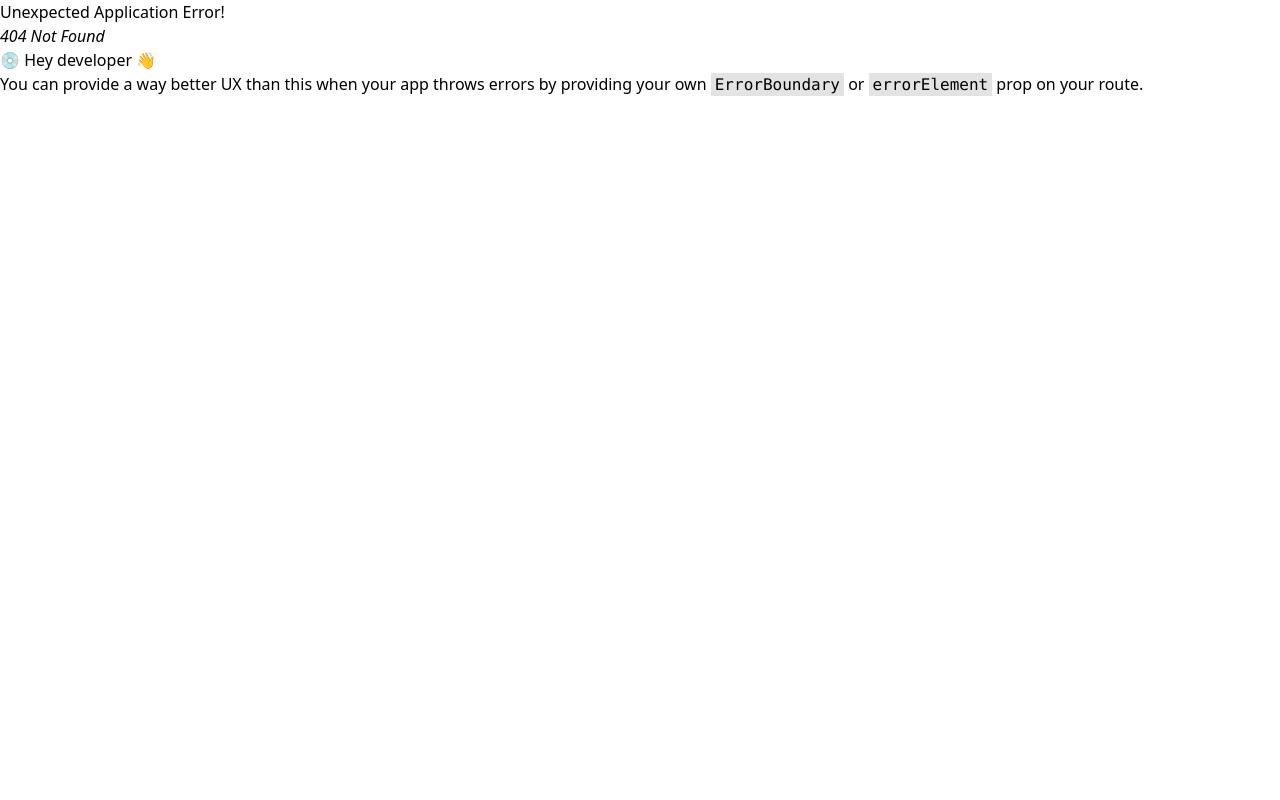
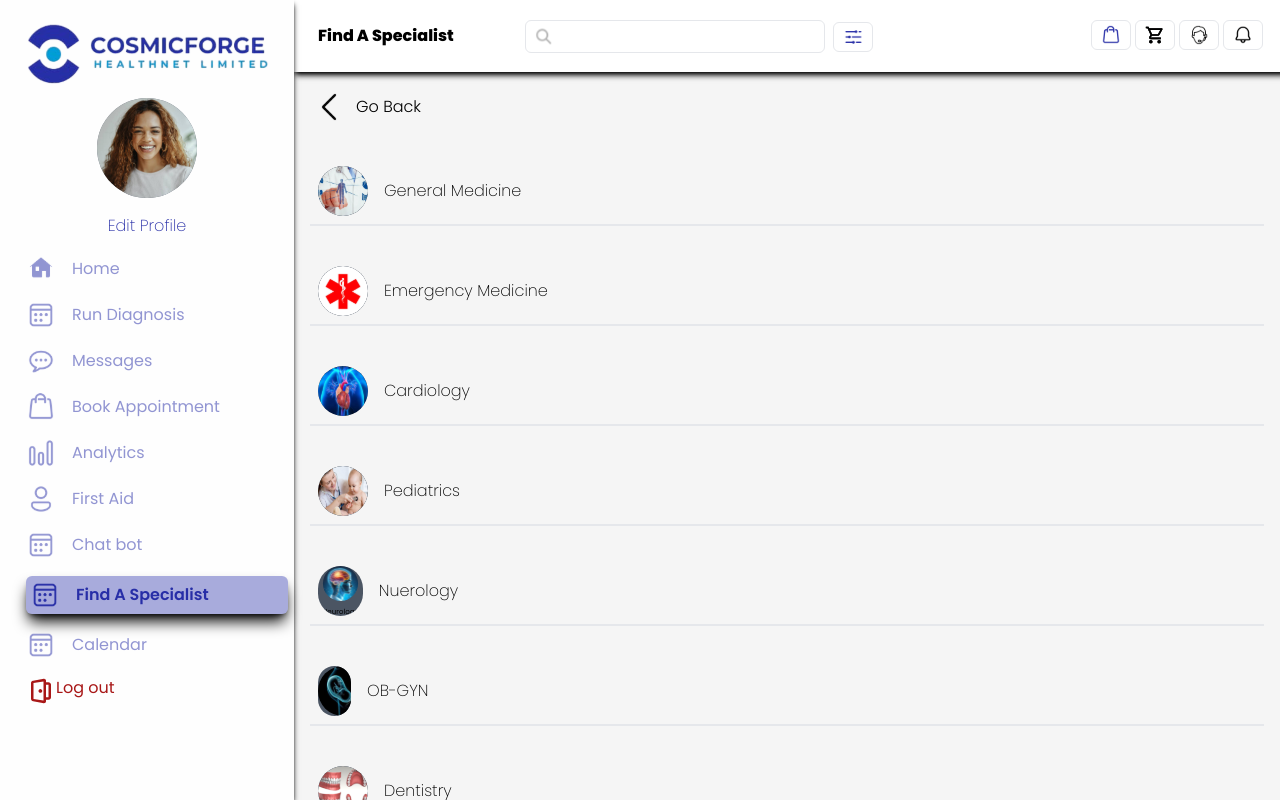
Before and after one commit to Intellidevelopers/cosmicforge-frontend, a React (Vite) app: page /find-a-specialist in a window 1280 px wide. Before the commit this address had no page. Built offline with nearby package versions, Linux system fonts and the light colour scheme.

Commit message:
update on find a specialist

```diff
--- /dev/null
+++ b/src/main/home/component/FindASpecialistBody.tsx
@@ -0,0 +1,166 @@
+import { useNavigate } from "react-router-dom";
+import HomeNavBar from "./HomeNavBar";
+import FindASpecialistCard from "./FindASpecialistCard";
+import { SpecialistCardProps } from "./SpecialistCard";
+import genMedIcon from "../../../assets/background/specialist-general-med-image.svg";
+import emgMedIcon from "../../../assets/images/find-speccialist-emergency-med-image.svg";
+import cardioIcon from "../../../assets/images/cosmic-specialist-cardiology-image.svg";
+import pediatricsIcon from "../../../assets/images/comsic-speciallist-pediatrics-image.svg";
+import neuorologyIcon from "../../../assets/images/cosmic-specialist-nuerology-image.svg";
+import OBGIcon from "../../../assets/images/cosmic-specialist-og.svg";
+import dentIcon from "../../../assets/images/cosmic-specialist-dentistry-image.svg";
+import otolynIcon from "../../../assets/images/comsic-specialist-otolyryngology.svg";
+import psyIcon from "../../../assets/images/cosmic-specialist-psychiatry.svg";
+import radiologyIcon from "../../../assets/images/cosmic-specialist-radiology.svg";
+import dermaIcon from "../../../assets/images/cosmic-specialist-dermatology.svg";
+import pathIcon from "../../../assets/images/cosmic-specialist-pathology.svg";
+import oncologyIcon from "../../../assets/images/cosmic-specialist-oncology.svg";
+import opthaIcon from "../../../assets/images/cosmic-specialist-opthamology.svg";
+import urologyIcon from "../../../assets/images/cosmic-specialist-urology.svg";
+import phyTherapyIcon from "../../../assets/images/cosmic-specialist-physicaltheraphy.svg";
+import rheumatoidIcon from "../../../assets/images/cosmic-specialist-rheumatology.svg";
+import gastroEnIcon from "../../../assets/images/cosmic-specialist-gastro-enterology.svg";
+import orthopedIcon from "../../../assets/images/cosmic-specialist-orthopedics.svg";
+import neonateIcon from "../../../assets/images/cosmic-specialist-neonatology.svg";
+import nephroIcon from "../../../assets/images/cosmic-specialist-nephrology.svg";
+import pulmoIcon from "../../../assets/images/cosmic-specialist-pulmonology.svg";
+import genoIcon from "../../../assets/images/cosmic-specialist-geonomics.svg";
+import hematologyIcon from "../../../assets/images/cosmic-specialist-hematology.svg";
+import backNavigitionIcon from "../../../assets/icons/cosmic-navigate-back.svg";
+
+const FindASpecialistBody = () => {
+  const specialCards: SpecialistCardProps[] = [
+    {
+      title: "General Medicine",
+      icon: genMedIcon
+    },
+    {
+      title: "Emergency Medicine",
+      icon: emgMedIcon
+    },
+    {
+      title: "Cardiology",
+      icon: cardioIcon
+    },
+    {
+      title: "Pediatrics",
+      icon: pediatricsIcon
+    },
+    {
+      title: "Nuerology",
+      icon: neuorologyIcon
+    },
+    {
+      title: "OB-GYN",
+      icon: OBGIcon
+    },
+    {
+      title: "Dentistry",
+      icon: dentIcon
+    },
+    {
+      title: "Otolarygngo logy",
+      icon: otolynIcon
+    },
+    {
+      title: "Pschiatry",
+      icon: psyIcon
+    },
+    {
+      title: "Radiology",
+      icon: radiologyIcon
+    },
+    {
+      title: "Dermatology",
+      icon: dermaIcon
+    },
+    {
+      title: "Pathology",
+      icon: pathIcon
+    },
+
+    {
+      title: "Oncology",
+      icon: oncologyIcon
+    },
+    {
+      title: "Ophthalmology",
+      icon: opthaIcon
+    },
+    {
+      title: "Urology",
+      icon: urologyIcon
+    },
+    {
+      title: "Physical Therapy",
+      icon: phyTherapyIcon
+    },
+    {
+      title: "Rheumatology",
+      icon: rheumatoidIcon
+    },
+    {
+      title: "Grastro Enterology",
+      icon: gastroEnIcon
+    },
+    {
+      title: "Orthopedics",
+      icon: orthopedIcon
+    },
+    {
+      title: "Neonatology",
+      icon: neonateIcon
+    },
+    {
+      title: "Nephrology",
+      icon: nephroIcon
+    },
+    {
+      title: "Pulmonology",
+      icon: pulmoIcon
+    },
+    {
+      title: "Geonomics",
+      icon: genoIcon
+    },
+    {
+      title: "Hematology",
+      icon: hematologyIcon
+    }
+  ];
+  const navigate = useNavigate();
+  return (
+    <div className=" w-full  relative  h-dvh overflow-x-hidden    overflow-y-auto flex flex-col cursor-default">
+      <HomeNavBar title="Find A Specialist" />
+      <div className=" md:ps-[294px]     ">
+        <div className="w-full m-5 flex place-items-center gap-3"  onClick={() => {
+              navigate(-1);
+            }}>
+          <img src={backNavigitionIcon}  onClick={() => {
+              navigate(-1);
+            }} />
+          <p
+            className="font-light "
+            onClick={() => {
+              navigate(-1);
+            }}
+          >
+            Go Back
+          </p>
+        </div>
+
+        <div className="w-full">
+          {specialCards.map((item: SpecialistCardProps, index) =>
+            <FindASpecialistCard
+              key={index}
+              icon={item.icon}
+              title={item.title}
+            />
+          )}
+        </div>
+      </div>
+    </div>
+  );
+};
+
+export default FindASpecialistBody;
--- /dev/null
+++ b/src/main/home/component/FindASpecialistCard.tsx
@@ -0,0 +1,16 @@
+
+import { SpecialistCardProps } from "./SpecialistCard";
+const FindASpecialistCard = ({title,icon}:SpecialistCardProps) => {
+
+    return (
+        <div className="w-full p-4">
+            <div className="m-2 w-full  flex place-items-center gap-4">
+            <img src={icon} className="object-center bg-gray-600 object-cover  h-[50px] rounded-full" />
+            <p className='w-fit font-extralight'>{title}</p>
+        </div>
+            <p className="h-[2px] border"></p>
+        </div>
+    )
+}
+
+export default FindASpecialistCard
--- a/src/main/home/component/HomeBody.tsx
+++ b/src/main/home/component/HomeBody.tsx
@@ -30,9 +30,11 @@ import arrowIcon from "../../../assets/icons/cosmic-arrow.svg";
 import WellnessProductCard, { WellnessProductCardProps } from "./WellnessProductCard";
 
 import tempProductImage from '../../../assets/images/cosmic-wellness-product-temp.svg'
+import  { useRef } from "react";
+import useSetScrollbar from "../hook/useSetUpScrollbar";
 
 const HomeBody = () => {
-  const specialCards: SpecialistCardProps[] = [
+ const specialCards: SpecialistCardProps[] = [
     {
       title: "General Medicine",
       icon: genMedIcon
@@ -182,9 +184,16 @@ const wellnessProducts:WellnessProductCardProps[] = [
 
   }
 ]
+
+
+const wellnessScrollContainerRef = useRef(null)
+
+
+
+const {scrollWellnessProductCardRight,scrollWellnessProductCardLeft} = useSetScrollbar()
   return (
     <div className=" w-full  relative  h-dvh overflow-x-hidden    overflow-y-auto flex flex-col">
-      <HomeNavBar />
+      <HomeNavBar title="Home"  />
       <div className=" md:ps-[294px]   ">
         <div className="w-full flex flex-wrap p-10 justify-center gap-5">
           <img
@@ -223,11 +232,15 @@ const wellnessProducts:WellnessProductCardProps[] = [
                 <p className="font-bold min-w-fit">Wellness Product</p>
                 <p className="font-extralight min-w-fit text-cosmic-color-lightBlue">see more</p>
                 <div className="w-[74%] m-2 relative flex justify-end place-content-center gap-5">
-                    <img src={arrowIcon} alt="scroll left"/>
-                    <img src={arrowIcon} className="rotate-[-180deg]" alt="scroll left"/>
+                    <img src={arrowIcon} alt="scroll left" onClick={()=>{
+                      scrollWellnessProductCardRight(wellnessScrollContainerRef)
+                    }}/>
+                    <img src={arrowIcon} className="rotate-[-180deg]" alt="scroll left" onClick={()=>{
+                      scrollWellnessProductCardLeft(wellnessScrollContainerRef)
+                    }}/>
                 </div>
             </div>
-            <div className="cursor-default font-medium  space-x-3  w-[92%] inline-flex  overflow-x-auto" style={{scrollbarWidth:'none'}}>
+            <div ref={wellnessScrollContainerRef} className="cursor-default font-medium  space-x-3  w-[92%] inline-flex  overflow-x-auto" style={{scrollbarWidth:'none'}}>
 
             {
 
--- a/src/main/home/component/HomeNavBar.tsx
+++ b/src/main/home/component/HomeNavBar.tsx
@@ -6,15 +6,17 @@ import cartIcon from '../../../assets/icons/home/cosmic-home-cart.svg'
 import botChatIcon from '../../../assets/icons/home/cosmic-home-bot-chat.svg'
 import notificationIcon from '../../../assets/icons/home/cosmic-home-notification.svg'
 
+  interface NavBarProps {
+    title:string
+  }
 
-
-const HomeNavBar = () => {
+const HomeNavBar = ({title}:NavBarProps) => {
 
     return  (
 
         <div className="md:ms-[294px] bg-white w-full h-fit  p-5  sticky top-0  shadow-md shadow-black z-[200px]">
           <div className="md:w-[85%]  w-full flex  flex-wrap relative   ">
-            <p className="font-extrabold p-1">Home</p>
+            <p className="font-extrabold p-1">{title ?? 'Home'}</p>
             <div className=" absolute left-[20%]   flex flex-wrap justify-end  place-items-center gap-2 ">
 
             <div className="font-extralight border p-[3px] md:w-[300px] rounded-md flex ">
--- a/src/main/home/component/HomeSideBar.ls.tsx
+++ b/src/main/home/component/HomeSideBar.ls.tsx
@@ -8,10 +8,11 @@ import analyticsIcon from "../../../assets/icons/home/cosmic-home-analytics.svg"
 import firstAidIcon from "../../../assets/icons/cosmic-profile.svg";
 import logOutIcon from "../../../assets/icons/cosmic-logout.svg";
 import useGetActiveRoute from "../hook/useGetActiveRoute";
+import { useNavigate } from "react-router-dom";
 
 const HomeSideBar = () => {
   const {activeRoutePath,setActiveRoutePath} = useGetActiveRoute()
-
+const navigate = useNavigate()
 
   return (
     <div className="  w-[294px] h-full bg-home-slidder-color shadow-md shadow-black absolute left-0  p-4 z-50 hidden md:flex cursor-default">
@@ -39,7 +40,8 @@ const HomeSideBar = () => {
                 isFindASpecialistActive:false,
                 isCalenderActive:false
               })
-            }}>
+              navigate('/home')
+            }}   >
               <img alt="home" src={homeIcon} />
               <p className="">Home</p>
             </div>
@@ -165,6 +167,7 @@ const HomeSideBar = () => {
                 isFindASpecialistActive:true,
                 isCalenderActive:false
               })
+              navigate('find-a-specialist')
             }}>
               <img alt="home" src={calenderIcon} />
               <p>Find A Specialist</p>
--- a/src/main/home/component/WellnessProductCard.tsx
+++ b/src/main/home/component/WellnessProductCard.tsx
@@ -19,8 +19,7 @@ const WellnessProductCard = ( {
 
 
     return (
-        <div className="m-2 bg-white  min-w-[300px] h-[320px] flex justify-center p-4 ">
-
+        <div  className="m-2 bg-white  min-w-[300px] h-[320px] flex justify-center p-4 ">
         <div className="relative">
          <img className="min-h-[180px] max-h-[180px]"  src={productImage ?? '/'} />
          <div className="mt-1">
--- a/src/main/home/hook/useGetActiveRoute.tsx
+++ b/src/main/home/hook/useGetActiveRoute.tsx
@@ -1,4 +1,4 @@
-import { useState } from "react";
+import { useEffect, useState } from "react";
 import { useLocation } from "react-router-dom";
 
 export enum ActiveRoutePath {
@@ -28,6 +28,8 @@ const useGetActiveRoute = () => {
   const routePath = useLocation();
   const path = routePath.pathname.split("/")[1];
 
+
+
   const [activeRoutePath, setActiveRoutePath] = useState<
     ActiveRoutePathProps
   >(() => {
@@ -47,6 +49,20 @@ const useGetActiveRoute = () => {
         };
       }
 
+      case ActiveRoutePath["find-a-specialist"]: {
+        return {
+          isHomeActive: false,
+          isRunDiagnosisActive:false,
+          isMessageActive: false,
+          isBookAppoinmentActive:false,
+          isAnalyticsActive: false,
+          isFirstAidActive: false,
+          isChatBotActive: false,
+          isFindASpecialistActive:true,
+          isCalenderActive:false
+        };
+      }
+
       default:  return {
         isHomeActive: true,
         isRunDiagnosisActive:false,
@@ -61,6 +77,61 @@ const useGetActiveRoute = () => {
     }
   });
 
+  useEffect(()=>{
+    const path = routePath.pathname.split("/")[1];
+    switch (path ) {
+
+      case ActiveRoutePath.home: {
+        setActiveRoutePath( prevState=>{
+          return{
+          ...prevState,
+          isHomeActive: true,
+          isRunDiagnosisActive:false,
+          isMessageActive: false,
+          isBookAppoinmentActive:false,
+          isAnalyticsActive: false,
+          isFirstAidActive: false,
+          isChatBotActive: false,
+          isFindASpecialistActive:false,
+          isCalenderActive:false
+        }})
+        return
+      }
+
+      case ActiveRoutePath["find-a-specialist"]: {
+        setActiveRoutePath(prevState=>{
+          return{
+          ...prevState,
+          isHomeActive: false,
+          isRunDiagnosisActive:false,
+          isMessageActive: false,
+          isBookAppoinmentActive:false,
+          isAnalyticsActive: false,
+          isFirstAidActive: false,
+          isChatBotActive: false,
+          isFindASpecialistActive:true,
+          isCalenderActive:false
+        }})
+        return
+      }
+
+      default: setActiveRoutePath(prevState=> {
+      return {   ...prevState,
+        isHomeActive: true,
+        isRunDiagnosisActive:false,
+        isMessageActive: false,
+        isBookAppoinmentActive:false,
+        isAnalyticsActive: false,
+        isFirstAidActive: false,
+        isChatBotActive: false,
+        isFindASpecialistActive:false,
+        isCalenderActive:false
+
+      }
+      })
+    }
+  },[routePath])
+
   return {activeRoutePath,setActiveRoutePath}
 };
 
--- /dev/null
+++ b/src/main/home/hook/useSetUpScrollbar.tsx
@@ -0,0 +1,45 @@
+
+
+
+const useSetScrollbar = () => {
+
+
+
+
+
+     const scrollWellnessProductCardRight = (scrollContainerRef:React.MutableRefObject<HTMLDivElement | null>) =>{
+        const childWidth = scrollContainerRef?.current?.children[0].clientWidth
+
+       let t = 0
+       if(scrollContainerRef?.current?.scrollLeft && childWidth){
+        t=scrollContainerRef?.current?.scrollLeft - childWidth
+       }
+
+        scrollContainerRef?.current?.scroll({
+            left:t, behavior:'smooth'
+        })
+     }
+
+     const scrollWellnessProductCardLeft = (scrollContainerRef:React.MutableRefObject<HTMLDivElement | null>) =>{
+        const childWidth = scrollContainerRef?.current?.children[0].clientWidth
+
+       let t = 0
+       if(childWidth && t===0){
+        t = childWidth
+       }
+       if(scrollContainerRef?.current?.scrollLeft ){
+
+        t+=scrollContainerRef?.current?.scrollLeft
+
+       }
+
+        scrollContainerRef?.current?.scroll({
+            left:t, behavior:'smooth'
+        })
+     }
+
+     return {scrollWellnessProductCardRight,scrollWellnessProductCardLeft}
+}
+
+
+export default useSetScrollbar
--- /dev/null
+++ b/src/main/home/pages/FindASpecialist.tsx
@@ -0,0 +1,11 @@
+import FindASpecialistBody from "../component/FindASpecialistBody"
+
+const FindASpecialist = () =>{
+    return (
+
+      <FindASpecialistBody/>
+    )
+}
+
+
+export default FindASpecialist
```
Also changed, not shown: src/main.tsx (+7 -0 lines), src/assets/icons/cosmic-navigate-back.svg (added).
